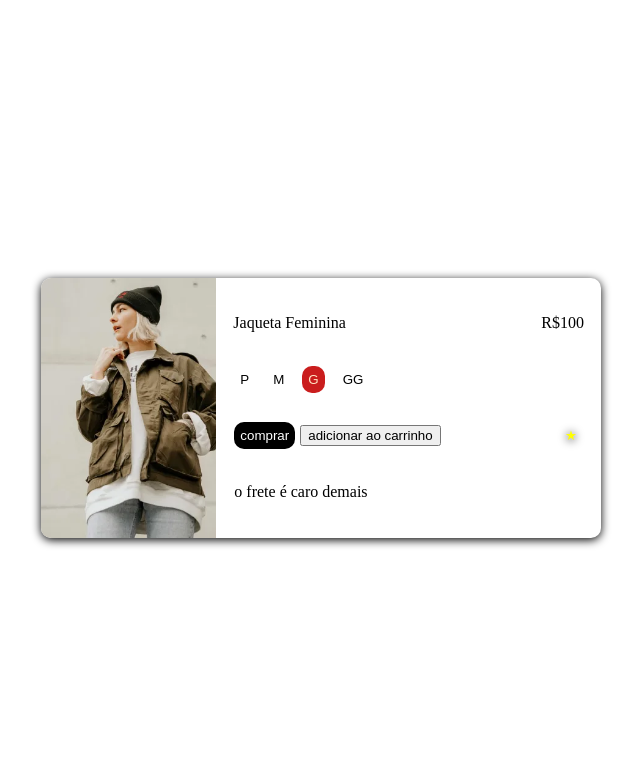
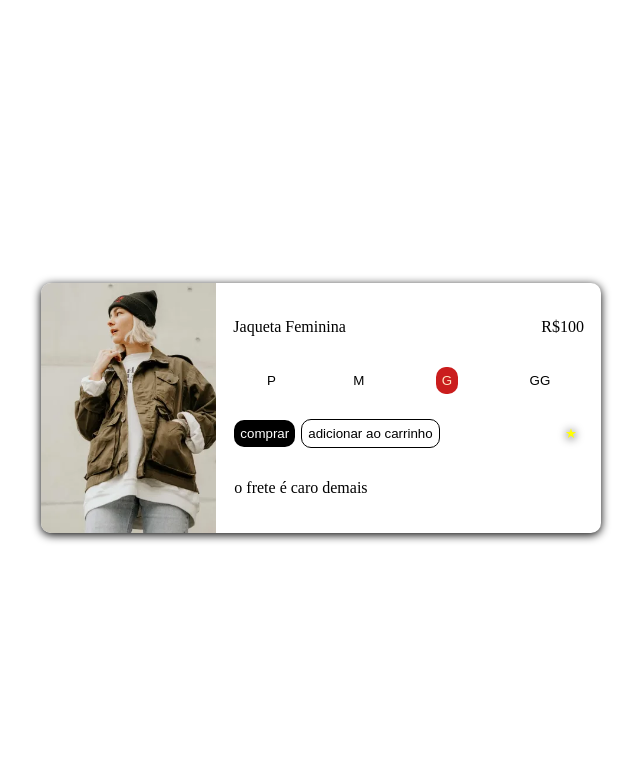
Before and after one commit to PurpleH8/Codifica-Mais, a PHP site: page / in a window 1280 px wide. Shown: the top 778 px of the page, without its empty margins (319-959 px from the left). Run offline with PHP 8.4, Linux system fonts and the light colour scheme.

Commit message:
ta ficando bonitinho, alterações possivelmente finais

```diff
--- a/card-produto/styles.css
+++ b/card-produto/styles.css
@@ -7,7 +7,7 @@ body{
 }
 .matriz{
     display: flex;
-    height: 260px;
+    height: 250px;
     width: 560px;
     border-radius: 10px;
     box-shadow: 0 2px 10px black;
@@ -40,18 +40,20 @@ body{
 }
 .especificacoes__segunda-coluna{
     display: flex;
-    justify-content: baseline;
+    justify-content: space-around;
     flex: 1;
     border: none;
     align-items: center;
     gap: 10px;
-}.especificacoes__segunda-coluna button{
+} .especificacoes__segunda-coluna button{
     border: none;
     background-color: white;
     color: black;
     margin: 1px;
     padding: 6px;
     border-radius: 10px;
+
+
 }
 button.escolhido{
     background-color: rgb(202, 29, 29);
@@ -92,6 +94,13 @@ button.comprar{
     color: white;
     margin: 1px;
     padding: 6px;
+}button.adicionar{
+    padding: 6px;
+    border-color: black;
+    border-radius: 10px;
+    border: 1px solid;
+    background-color: white;
+    margin: 1px;
 }
 button.favoritar{
     background-color: white;
@@ -101,4 +110,14 @@ button.favoritar{
     margin: 1px;
     border: 1px;
     border-radius: 10px;
+    border-color: black;
 }
+button.especificacoes__segunda-coluna{
+
+    padding: 6px;
+    border-color: black;
+    border-radius: 10px;
+    border: 1px solid;
+    background-color: white;
+    margin: 1px;
+}
```
